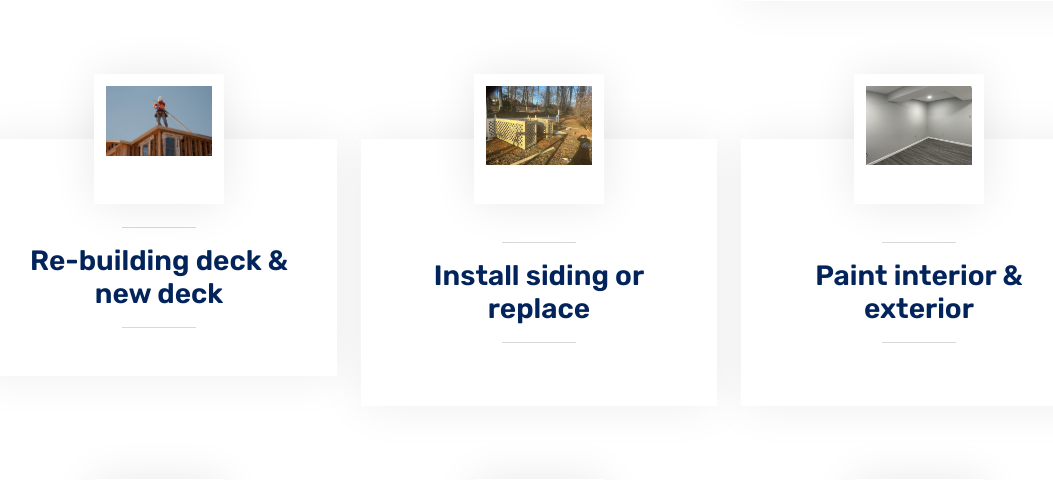
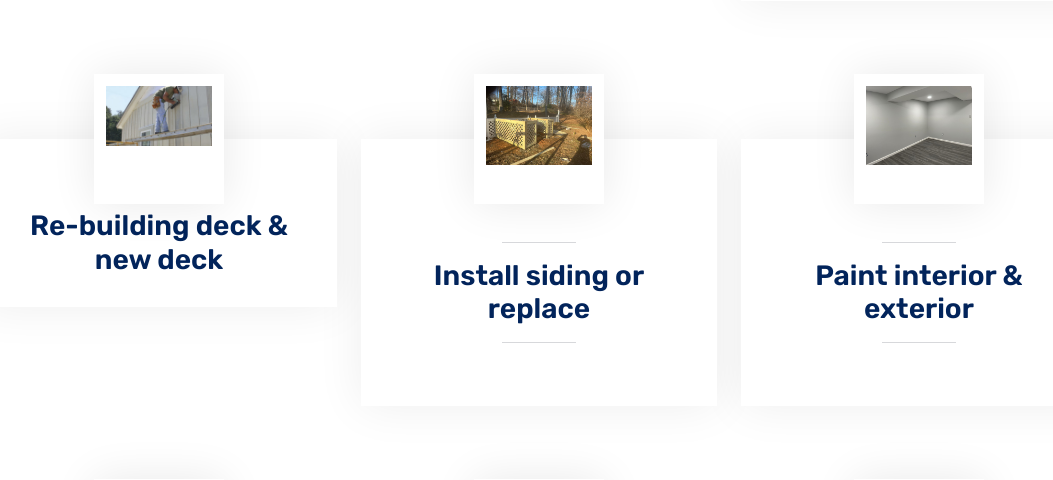
Before and after one commit to ErickSolisC/ErickSolisC.github.io, a PHP site: page /service.php in a window 1280 px wide. Shown: the part 1749-2229 px from the top of the page, without its empty margins (101-1154 px from the left). Run offline with PHP 8.4, Linux system fonts and the light colour scheme; some libraries are stand-ins or nearby versions.

Commit message:
Update INDEX,ABOUT,FEATURE

```diff
--- a/index.php
+++ b/index.php
@@ -460,9 +460,9 @@ require_once('header.php');
       </div>
       <div class="col-md-6 col-lg-4 wow fadeInUp" data-wow-delay="0.15s">
         <div class="service-item">
-          <img class="img-fluid" src="img/CONSTRUCCIONES/37.jpg" alt="" />
+          <img class="img-fluid" src="img/CONSTRUCCIONES/41.jpg" alt="" />
           <div class="service-img">
-            <img class="img-fluid" src="img/CONSTRUCCIONES/37.jpg" alt="" />
+            <img class="img-fluid" src="img/CONSTRUCCIONES/42.jpg" alt="" />
           </div>
           <div class="service-detail">
             <div class="service-title">
@@ -629,7 +629,7 @@ require_once('header.php');
       </div> -->
       <div class="col-md-6 col-lg-4 wow fadeInUp" data-wow-delay="0.20s">
         <div class="service-item">
-          <img class="img-fluid" src="img/CONSTRUCCIONES/4.jpg" alt="" />
+          <img class="img-fluid" src="img/CONSTRUCCIONES/43.jpg" alt="" />
           <div class="service-img">
             <img class="img-fluid" src="img/CONSTRUCCIONES/4.jpg" alt="" />
           </div>
--- a/service.php
+++ b/service.php
@@ -163,9 +163,9 @@ require_once('header.php');
       </div>
       <div class="col-md-6 col-lg-4 wow fadeInUp" data-wow-delay="0.15s">
         <div class="service-item">
-          <img class="img-fluid" src="img/CONSTRUCCIONES/37.jpg" alt="" />
+          <img class="img-fluid" src="img/CONSTRUCCIONES/41.jpg" alt="" />
           <div class="service-img">
-            <img class="img-fluid" src="img/CONSTRUCCIONES/37.jpg" alt="" />
+            <img class="img-fluid" src="img/CONSTRUCCIONES/42.jpg" alt="" />
           </div>
           <div class="service-detail">
             <div class="service-title">
@@ -332,7 +332,7 @@ require_once('header.php');
       </div> -->
       <div class="col-md-6 col-lg-4 wow fadeInUp" data-wow-delay="0.20s">
         <div class="service-item">
-          <img class="img-fluid" src="img/CONSTRUCCIONES/4.jpg" alt="" />
+          <img class="img-fluid" src="img/CONSTRUCCIONES/43.jpg" alt="" />
           <div class="service-img">
             <img class="img-fluid" src="img/CONSTRUCCIONES/4.jpg" alt="" />
           </div>
```
Also changed, not shown: img/CONSTRUCCIONES/41.jpg (added), img/CONSTRUCCIONES/42.jpg (added), img/CONSTRUCCIONES/43.jpg (added).
